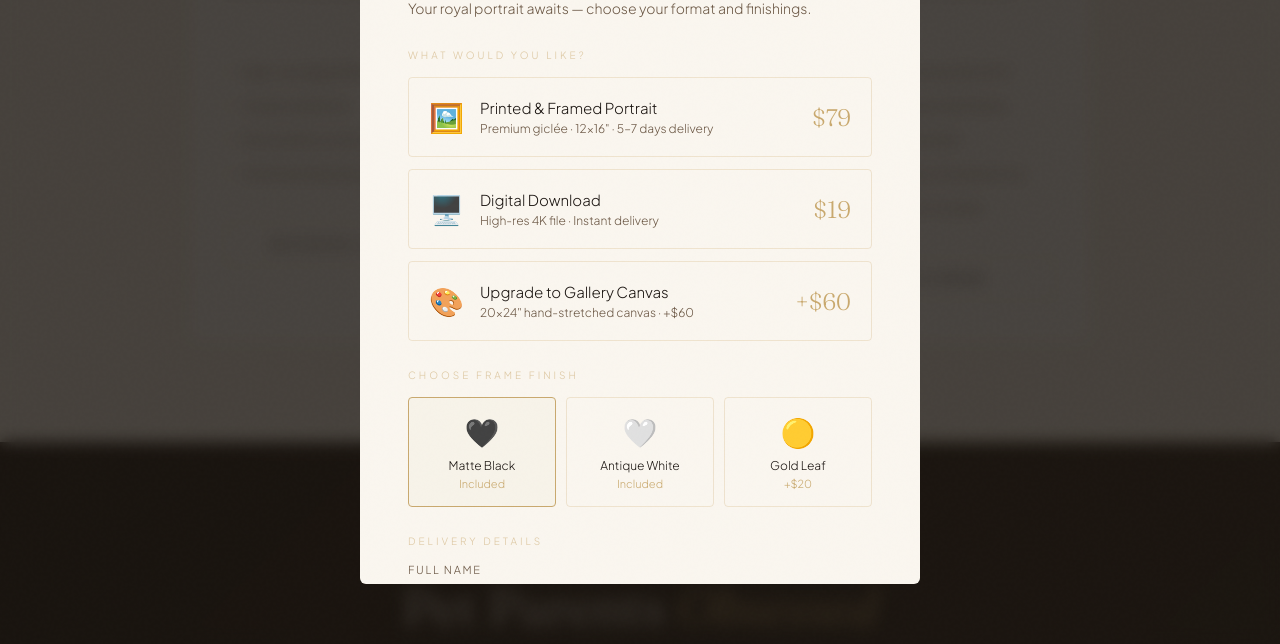
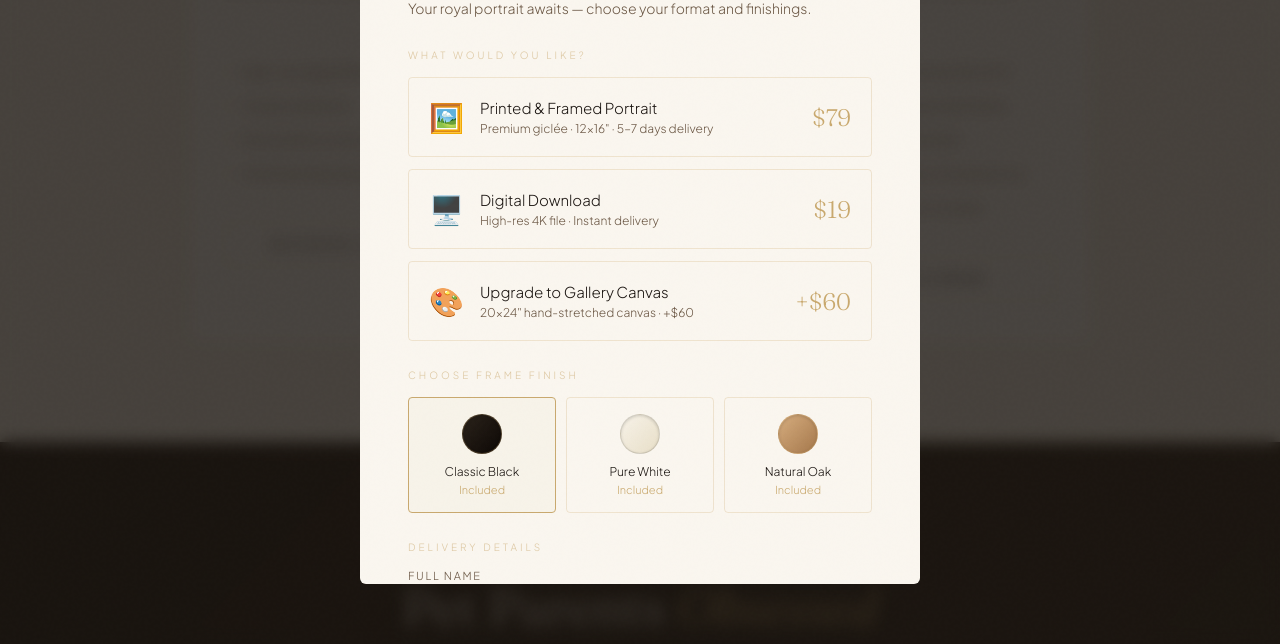
Before and after one commit to syorii/pawtre-studio, a website: page index.html in a window 1280 px wide. Both pictures are taken after a click on the button "GET DIGITAL COPY". Shown: the part 3991-4635 px from the top of the page. Drawn offline with Linux system fonts and the light colour scheme.

Commit message:
Update index.html

```diff
--- a/index.html
+++ b/index.html
@@ -642,6 +642,10 @@
     background: rgba(201,169,110,0.05);
   }
   .frame-icon { font-size: 28px; margin-bottom: 8px; }
+  .frame-swatch { width: 40px; height: 40px; border-radius: 50%; margin: 0 auto 10px; border: 1px solid var(--border); box-shadow: inset 0 1px 3px rgba(0,0,0,0.15); }
+  .frame-swatch-black   { background: linear-gradient(135deg, #2a221a, #0d0805); }
+  .frame-swatch-white   { background: linear-gradient(135deg, #f7f2e8, #e8dfc8); border-color: rgba(26,20,16,0.15); }
+  .frame-swatch-natural { background: linear-gradient(135deg, #d6ad7e, #a5784b); }
   .frame-name { font-size: 12px; color: var(--dark); }
   .frame-price { font-size: 11px; color: var(--gold); margin-top: 4px; }
 
@@ -1305,23 +1309,23 @@
       </label>
     </div>
 
-    <!-- Frame options -->
+  <!-- Frame options (matches Prodigi GLOBAL-BOX-12X16 colours) -->
     <div class="sidebar-label">Choose Frame Finish</div>
     <div class="frame-options">
-      <div class="frame-opt active" onclick="setFrame(this)">
-        <div class="frame-icon">🖤</div>
-        <div class="frame-name">Matte Black</div>
+      <div class="frame-opt active" data-color="Classic Black" onclick="setFrame(this)">
+        <div class="frame-swatch frame-swatch-black"></div>
+        <div class="frame-name">Classic Black</div>
         <div class="frame-price">Included</div>
       </div>
-      <div class="frame-opt" onclick="setFrame(this)">
-        <div class="frame-icon">🤍</div>
-        <div class="frame-name">Antique White</div>
+      <div class="frame-opt" data-color="Pure White" onclick="setFrame(this)">
+        <div class="frame-swatch frame-swatch-white"></div>
+        <div class="frame-name">Pure White</div>
         <div class="frame-price">Included</div>
       </div>
-      <div class="frame-opt" onclick="setFrame(this)">
-        <div class="frame-icon">🟡</div>
-        <div class="frame-name">Gold Leaf</div>
-        <div class="frame-price">+$20</div>
+      <div class="frame-opt" data-color="Natural Oak" onclick="setFrame(this)">
+        <div class="frame-swatch frame-swatch-natural"></div>
+        <div class="frame-name">Natural Oak</div>
+        <div class="frame-price">Included</div>
       </div>
     </div>
 
@@ -1632,8 +1636,6 @@
       t += parseInt(txt) || 0;
     });
     if (t === 0) t = 89; // default to framed
-    const goldFrame = document.querySelector('.frame-opt.active .frame-price');
-    if (goldFrame && goldFrame.textContent.includes('+')) t += 20;
     document.getElementById('totalPrice').textContent = '$' + t;
   }
 
@@ -1658,11 +1660,9 @@
       });
     }
 
-    // Check if gold frame was selected
-    const goldFrame = document.querySelector('.frame-opt.active .frame-price');
-    if (goldFrame && goldFrame.textContent.includes('+')) {
-      items.push('goldframe');
-    }
+  // Read the selected frame color
+    const activeFrame = document.querySelector('.frame-opt.active');
+    const frameColor = activeFrame?.dataset.color || 'Classic Black';
 
     // Get customer email
     const emailInput = document.querySelector('.form-input[type="email"]');
@@ -1675,7 +1675,8 @@
         body: JSON.stringify({
           items: items,
           customerEmail: customerEmail,
-          portraitUrl: window.currentPortraitUrl || ''
+          portraitUrl: window.currentPortraitUrl || '',
+          frameColor: frameColor
         })
       });
 
```
